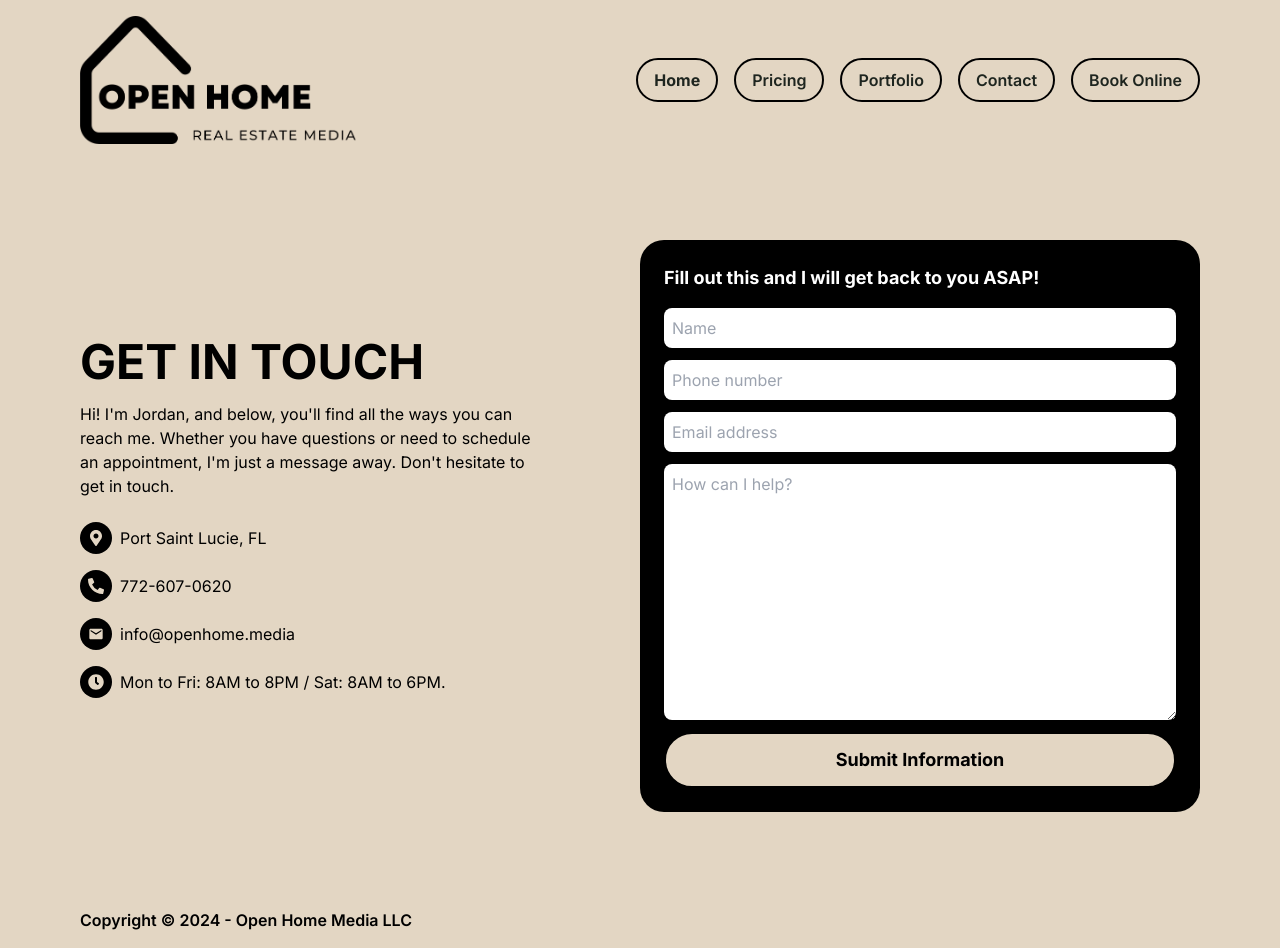
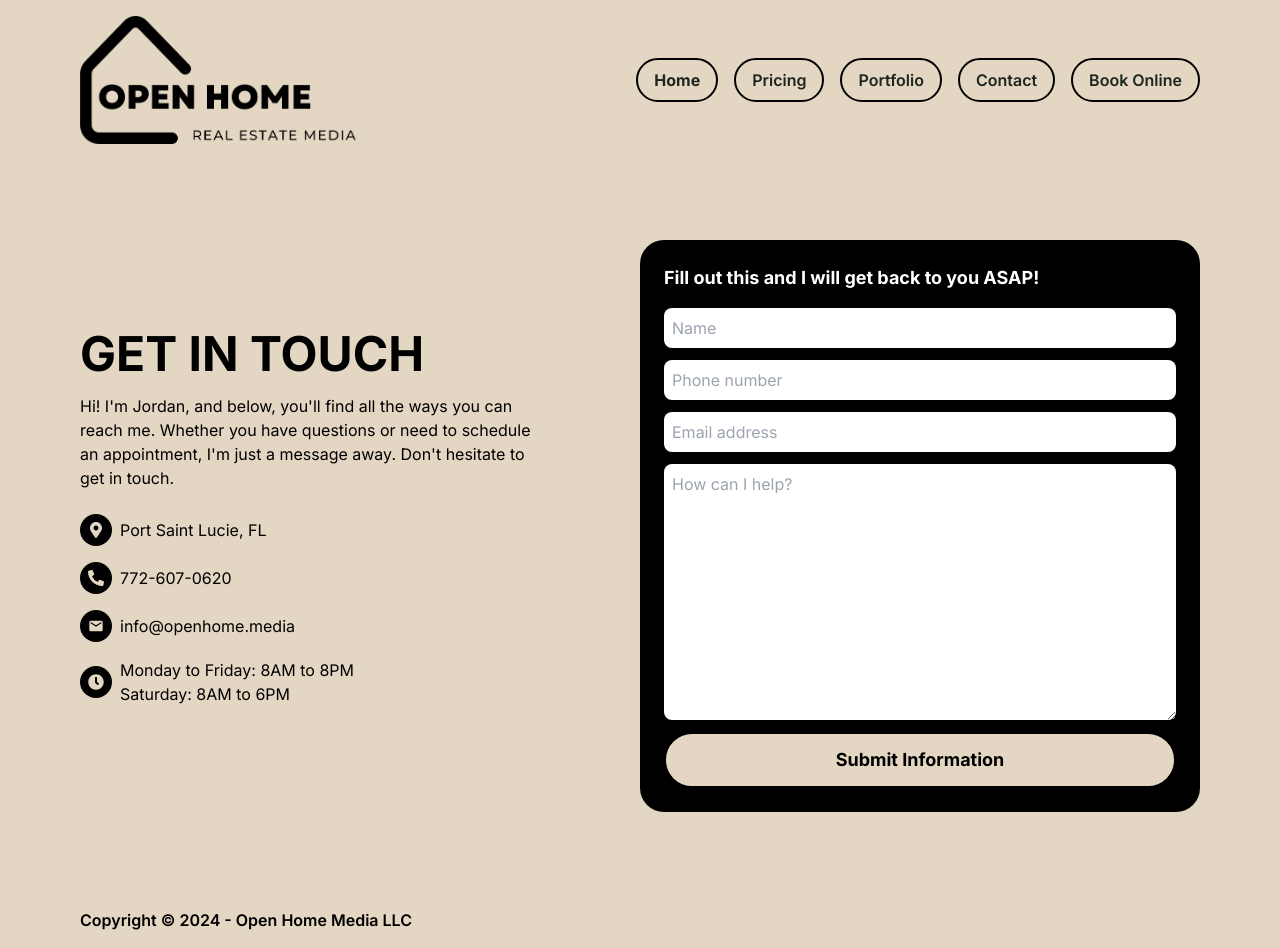
Before and after one commit to jordanwhiguera/real-estate-photo, a Next.js app: page /contact in a window 1280 px wide. Built offline with nearby package versions, Linux system fonts and the light colour scheme.

Commit message:
montosat

```diff
--- a/app/components/Contact/ContactSection.tsx
+++ b/app/components/Contact/ContactSection.tsx
@@ -79,7 +79,8 @@ const ContactSection: React.FC = () => {
                 <span className=" mr-2 text-black p-2 bg-black rounded-full">
                   <FaClock className="text-[#e3d6c3]" />
                 </span>
-                Mon to Fri: 8AM to 8PM / Sat: 8AM to 6PM.
+                Monday to Friday: 8AM to 8PM <br />
+                Saturday: 8AM to 6PM
               </div>
             </div>
           </div>
```
